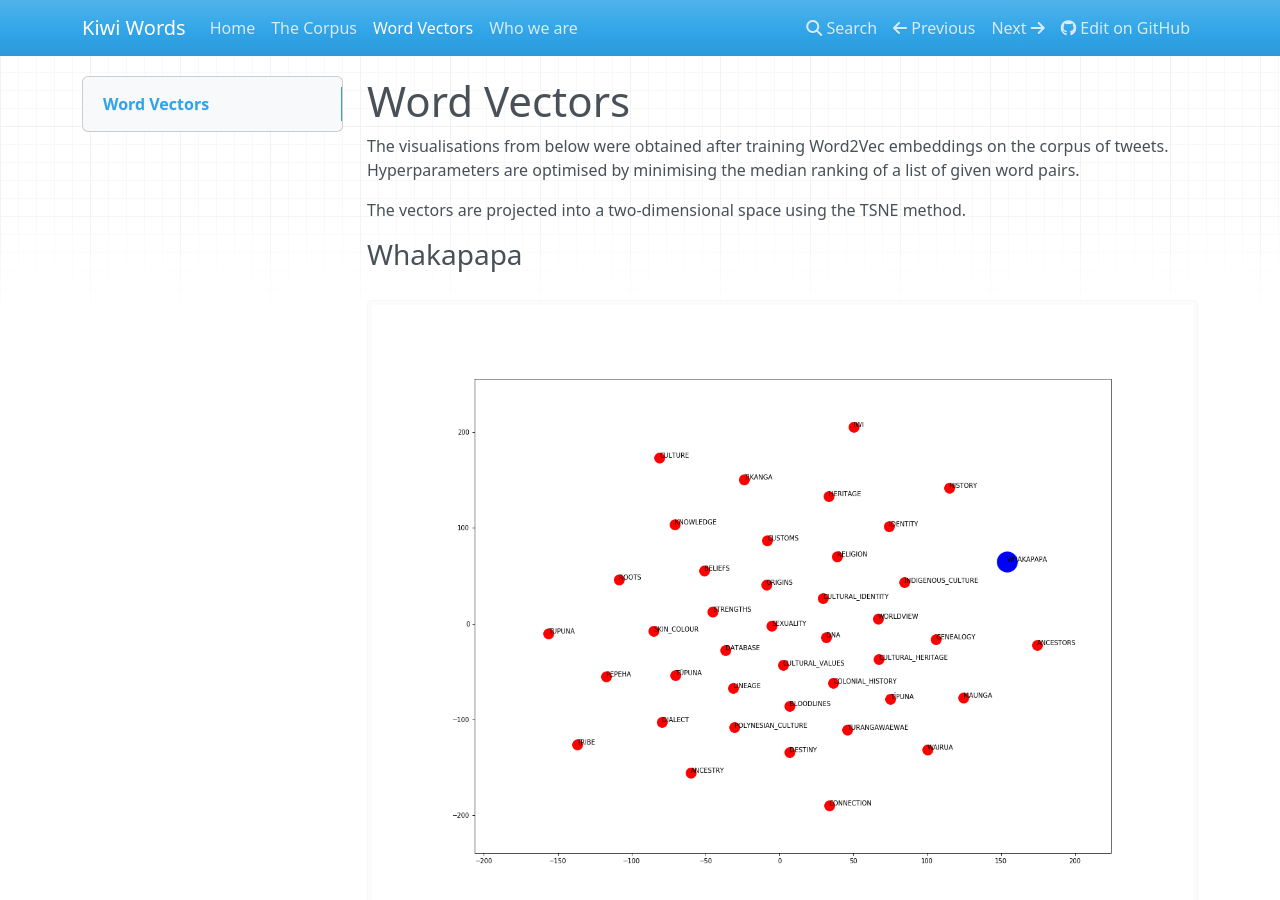
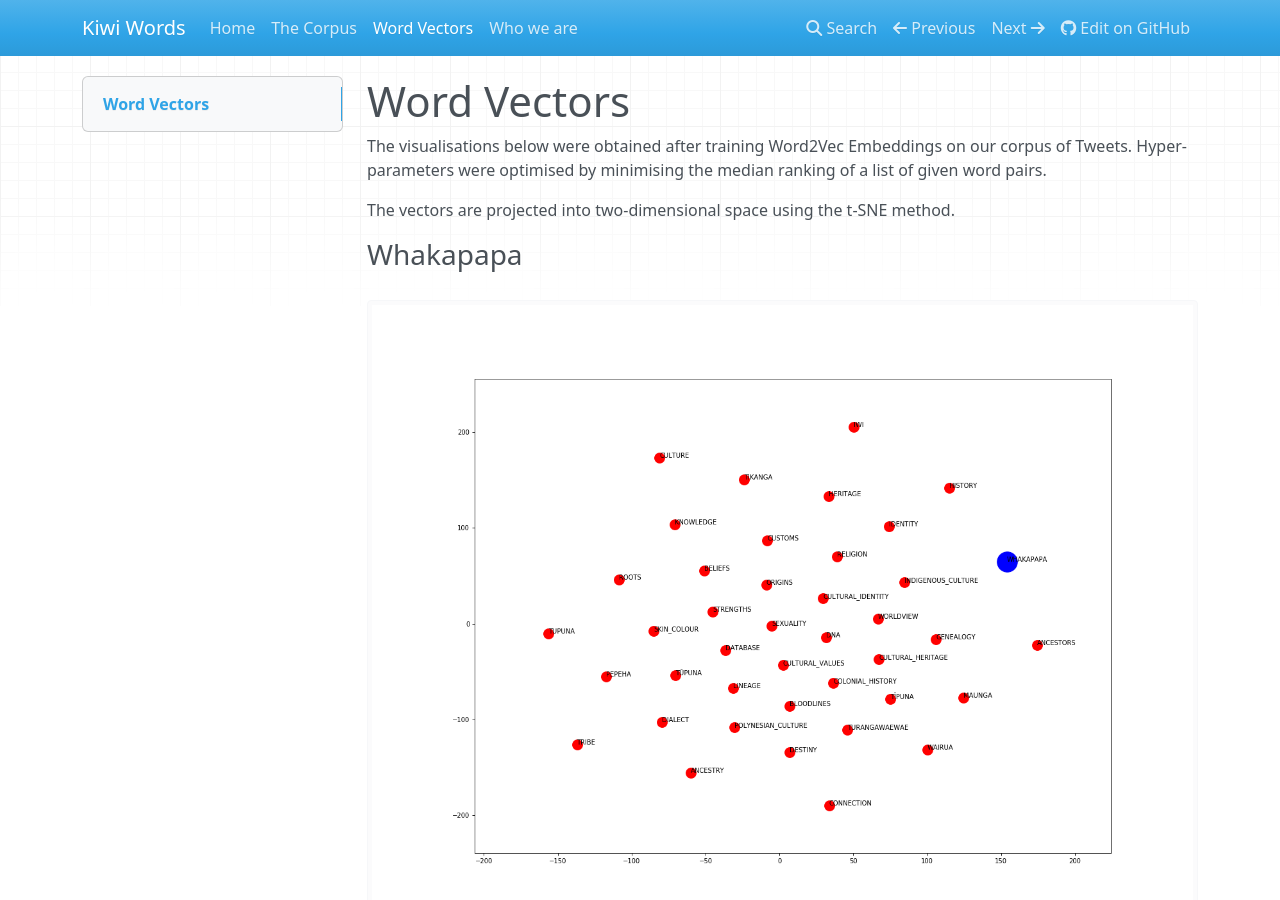
Before and after one commit to Waikato/kiwiwords, an MkDocs documentation site: the page built from docs/word_vectors.md, in a window 1280 px wide and 900 px high. Built offline with MkDocs 1.6.1, drawn with Linux system fonts in a browser that asks for light colours; nearby versions of some CDN libraries.

Commit message:
Update word_vectors.md

```diff
--- a/docs/word_vectors.md
+++ b/docs/word_vectors.md
@@ -1,8 +1,8 @@
 # Word Vectors
 
-The visualisations from below were obtained after training Word2Vec embeddings on the corpus of tweets. Hyperparameters are optimised by minimising the median ranking of a list of given word pairs.
+The visualisations below were obtained after training Word2Vec Embeddings on our corpus of Tweets. Hyper-parameters were optimised by minimising the median ranking of a list of given word pairs.
 
-The vectors are projected into a two-dimensional space using the TSNE method.
+The vectors are projected into two-dimensional space using the t-SNE method.
 
 ### Whakapapa
 ![alt text](pics/whakapapa_tsne.png)
```
